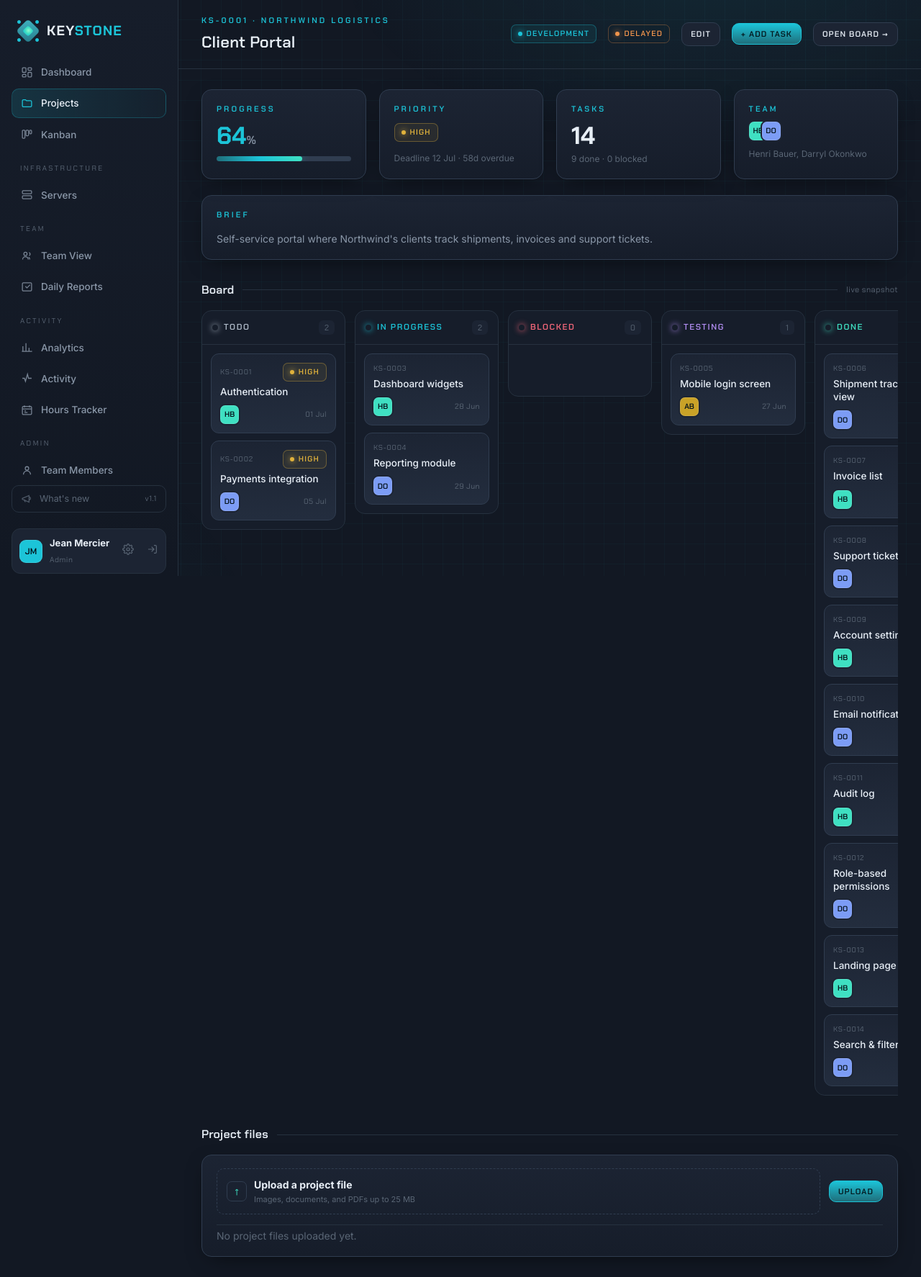
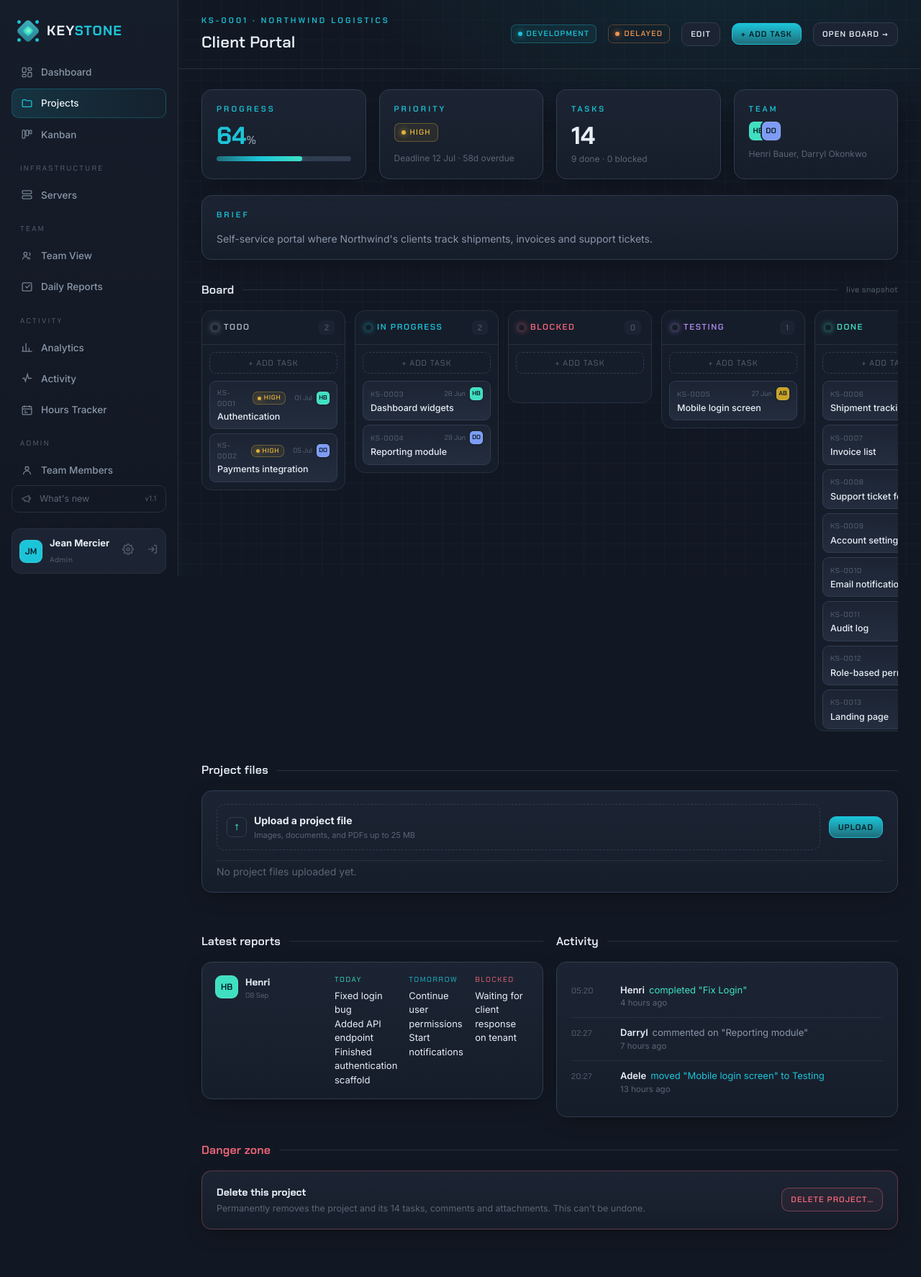
Before and after one commit to Henricus-dw/KeystoneManagement, a FastAPI app: page /projects/1 in a window 1280 px wide. Shown: the top 1774 px of the page at 72% size. After the commit the page ends 1708 px from the top, so only its background shows below. Run offline with FastAPI, Linux system fonts and the light colour scheme; the visitor is signed in with stand-in values (Sample User, id 1).

Commit message:
Add tasks from any board column and tighten card density
The "+ Add task" button sat at the bottom of each column, so on a busy
board you had to scroll past every card to reach it. Move it above the
card list, on both the Kanban board and the project detail snapshot.

The project detail board previously had no per-column add at all: the
only entry point was a single topbar button that always created into
Todo. Its columns now each get a button, and the modal reports which
column it is adding to.

New tasks sorted to the bottom of their column (order = max + 1), which
would have put a new card out of view now that the button is at the top.
They now sort above the current minimum instead.

Cards were costing roughly 114px each across three stacked rows. Fold
the priority, due date and assignees onto the same row as the task code
so a task costs about 61px, and let long columns scroll internally
rather than stretching the page.

Co-Authored-By: Claude Opus 5 <noreply@anthropic.com>

```diff
--- a/static/css/keystone.css
+++ b/static/css/keystone.css
@@ -792,12 +792,36 @@ h4 {
 }
 
 .col-body {
-  padding: 12px;
+  padding: 10px;
   display: flex;
   flex-direction: column;
-  gap: 10px;
+  gap: 6px;
   min-height: 40px;
   flex: 1;
+  /* A busy column scrolls inside itself instead of stretching the whole page,
+     so the board stays roughly one screen tall however many tasks there are. */
+  max-height: min(62vh, 720px);
+  overflow-y: auto;
+  overscroll-behavior: contain;
+  scrollbar-width: thin;
+  scrollbar-color: var(--line) transparent;
+}
+
+.col-body::-webkit-scrollbar {
+  width: 8px;
+}
+
+.col-body::-webkit-scrollbar-track {
+  background: transparent;
+}
+
+.col-body::-webkit-scrollbar-thumb {
+  background: var(--line);
+  border-radius: 99px;
+}
+
+.col-body::-webkit-scrollbar-thumb:hover {
+  background: var(--dim);
 }
 
 .col-body.drag-over {
@@ -807,11 +831,13 @@ h4 {
   border-radius: 10px;
 }
 
+/* Cards are deliberately dense: metadata shares one row with the code, so a
+   task costs ~2 lines instead of 3 and roughly twice as many fit on screen. */
 .kcard {
   background: linear-gradient(180deg, var(--surface), var(--surface-2));
   border: 1px solid var(--line);
-  border-radius: 11px;
-  padding: 12px;
+  border-radius: 9px;
+  padding: 8px 10px;
   cursor: grab;
   transition: .12s;
   position: relative;
@@ -835,19 +861,57 @@ h4 {
 }
 
 .kcard .ktitle {
-  font-size: 13.5px;
+  font-size: 12.5px;
   font-weight: 500;
-  margin: 5px 0 10px;
-  line-height: 1.35;
-}
-
-.kcard .kfoot {
-  display: flex;
-  align-items: center;
-  justify-content: space-between;
-  gap: 8px;
-}
-
+  margin: 3px 0 0;
+  line-height: 1.3;
+}
+
+/* Code · priority ---- due · assignees, all on one line. */
+.kcard .kmeta {
+  display: flex;
+  align-items: center;
+  gap: 6px;
+  min-height: 18px;
+}
+
+.kcard .kspacer {
+  flex: 1 1 auto;
+}
+
+.kcard .kdue {
+  font-family: var(--mono);
+  font-size: 9.5px;
+  color: var(--dim);
+  white-space: nowrap;
+}
+
+.kcard .badge {
+  font-size: 9px;
+  letter-spacing: .08em;
+  padding: 1px 6px;
+  gap: 4px;
+}
+
+.kcard .badge::before {
+  width: 5px;
+  height: 5px;
+}
+
+.kcard .avatar-stack .avatar {
+  width: 18px;
+  height: 18px;
+  font-size: 8.5px;
+  border-radius: 5px;
+  margin-left: -5px;
+}
+
+.kcard .avatar-stack .avatar:first-child {
+  margin-left: 0;
+}
+
+/* Sits between the column header and the (scrolling) card list, so it stays
+   reachable no matter how long the column gets. */
 .add-card {
   font-family: var(--mono);
   font-size: 11px;
@@ -857,8 +921,8 @@ h4 {
   background: transparent;
   border: 1px dashed var(--line);
   border-radius: 9px;
-  padding: 9px;
-  width: 100%;
+  padding: 7px;
+  margin: 10px 10px 0;
   transition: .15s;
 }
 
--- a/templates/project_detail.html
+++ b/templates/project_detail.html
@@ -51,23 +51,25 @@
 
 <div class="section-title"><h2>Board</h2><div class="line"></div>
   <span class="dim mono" style="font-size:11px">live snapshot</span></div>
-<div class="board">
+<div class="board" id="projectBoard">
   {% for status in TASK_COLUMNS %}
   <div class="col">
     <div class="col-h k-{{ status|slug }}">
       <span class="dot"></span><span class="t">{{ status.value }}</span>
       <span class="count">{{ columns[status]|length }}</span>
     </div>
+    {% if can_add %}<button class="add-card" data-add="{{ status.value }}">+ Add task</button>{% endif %}
     <div class="col-body">
       {% for t in columns[status] %}
       <a class="kcard" href="/tasks/{{ t.id }}">
-        <div class="between"><span class="code">{{ t.code }}</span>
-          {% if t.priority.value in ['High','Critical'] %}{{ badge(t.priority) }}{% endif %}</div>
+        <div class="kmeta">
+          <span class="code">{{ t.code }}</span>
+          {% if t.priority.value in ['High','Critical'] %}{{ badge(t.priority) }}{% endif %}
+          <span class="kspacer"></span>
+          {% if t.due_date %}<span class="kdue">{{ t.due_date|shortdate }}</span>{% endif %}
+          {{ stack(t.assignees, 3) }}
+        </div>
         <div class="ktitle">{{ t.title }}</div>
-        <div class="kfoot">
-          {{ stack(t.assignees, 3) }}
-          {% if t.due_date %}<span class="dim mono" style="font-size:10.5px">{{ t.due_date|shortdate }}</span>{% endif %}
-        </div>
       </a>
       {% endfor %}
     </div>
@@ -111,8 +113,8 @@
   <div class="modal" role="dialog" aria-modal="true" aria-labelledby="projectTaskTitle">
     <div class="modal-h">
       <div>
-        <div class="kicker">New task</div>
-        <h3 id="projectTaskTitle">Add to {{ project.name }}</h3>
+        <div class="kicker">New task · {{ project.name }}</div>
+        <h3 id="projectTaskTitle">Add to <span id="projectTaskColumn">Todo</span></h3>
       </div>
       <button type="button" class="modal-x" id="projectTaskClose" aria-label="Close">&times;</button>
     </div>
@@ -248,10 +250,15 @@
     var due = document.getElementById("projectTaskDue");
     var assignees = document.getElementById("projectTaskAssignees");
     var error = document.getElementById("projectTaskError");
-    if (!modal || !open) return;
+    var column = document.getElementById("projectTaskColumn");
+    var projectBoard = document.getElementById("projectBoard");
+    var pendingStatus = "Todo";
+    if (!modal) return;
 
     function closeModal() { modal.hidden = true; }
-    function openModal() {
+    function openModal(status) {
+      pendingStatus = status || "Todo";
+      column.textContent = pendingStatus;
       name.value = "";
       due.value = "";
       priority.value = "Medium";
@@ -273,6 +280,7 @@
           body: JSON.stringify({
             project_id: Number(modal.dataset.project),
             title: name.value.trim(),
+            status: pendingStatus,
             priority: priority.value,
             due_date: due.value || null,
             assignees: Array.from(assignees.querySelectorAll("input:checked")).map(function (input) { return Number(input.value); })
@@ -287,7 +295,13 @@
         create.disabled = false;
       }
     }
-    open.addEventListener("click", openModal);
+    if (open) open.addEventListener("click", function () { openModal("Todo"); });
+    if (projectBoard) {
+      projectBoard.addEventListener("click", function (event) {
+        var btn = event.target.closest(".add-card");
+        if (btn) openModal(btn.dataset.add);
+      });
+    }
     close.addEventListener("click", closeModal);
     cancel.addEventListener("click", closeModal);
     create.addEventListener("click", createTask);
```
Also changed, not shown: app/routers/api.py (+6 -3 lines), static/js/board.js (+16 -14 lines), templates/board.html (+5 -6 lines).
